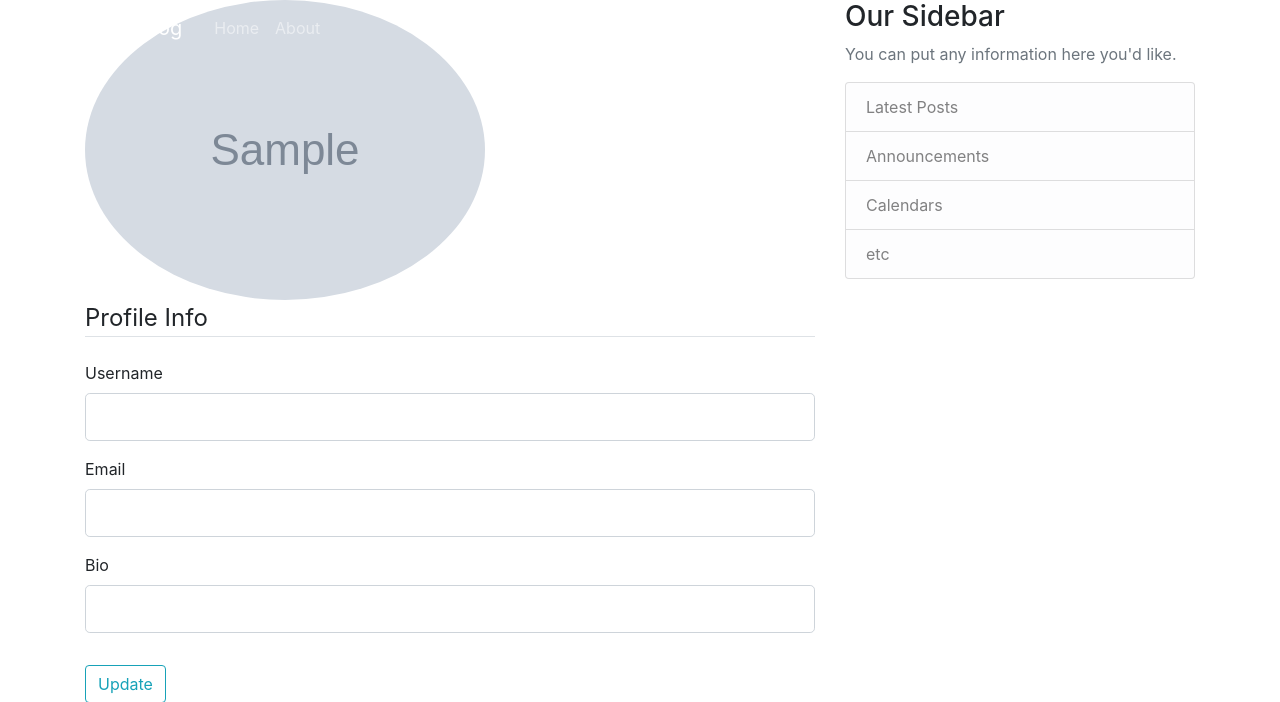
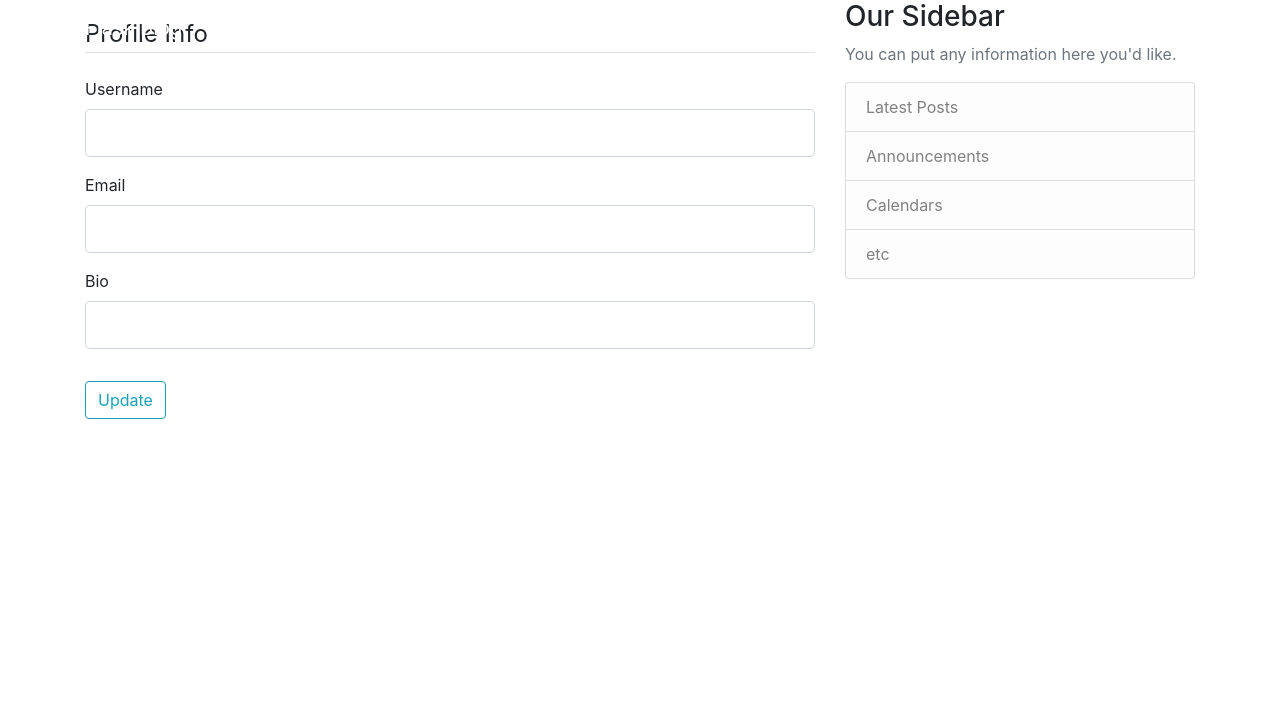
Before and after one commit to gh-lutheravery/umbrella, a Flask app: template umbrella/templates/update_profile.html in a window 1280 px wide. Shown: the top 702 px of the page. Run offline with Flask 3, Linux system fonts and the light colour scheme; the template is opened without the code that fills it: values that come from a table or form of the project are taken from there, most other values are stand-ins (such as "Sample title", 1, 10 or a date in 2020); grey boxes marked "Sample" are stand-in pictures; some libraries are stand-ins or nearby versions.

Commit message:
finish update_prof

```diff
--- a/umbrella/templates/update_profile.html
+++ b/umbrella/templates/update_profile.html
@@ -2,7 +2,6 @@
 {% block content %}
     <div class="content-section">
       <div class="media">
-        <img class="rounded-circle account-img" src="{{ image_file }}">
         <div class="media-body">
           <h2 class="account-heading">{{ current_user.username }}</h2>
           <p class="text-secondary">{{ current_user.email }}</p>
```
